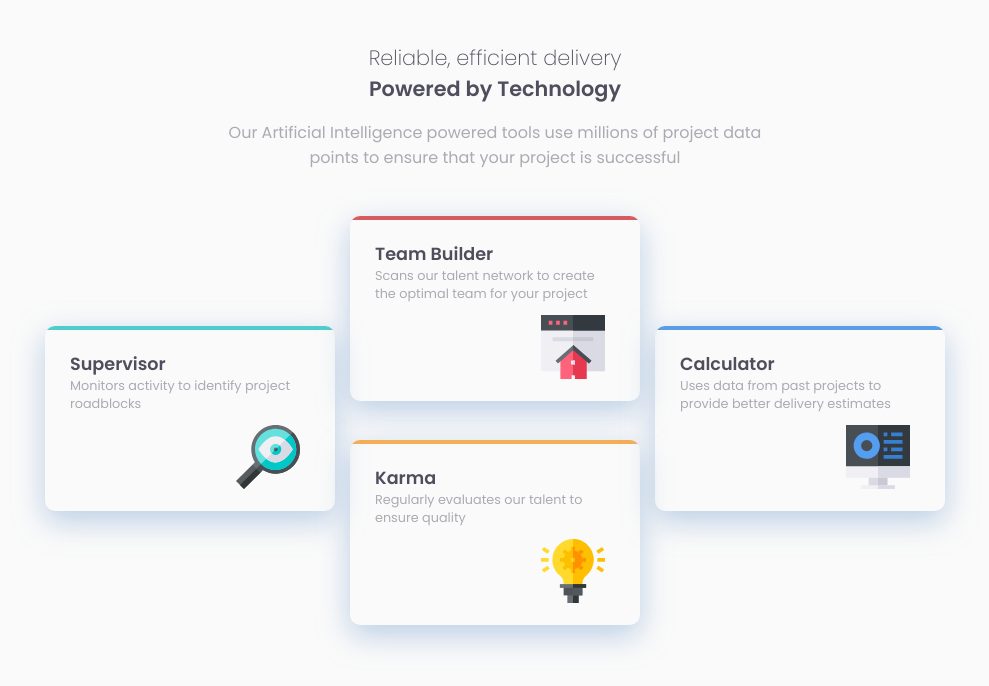
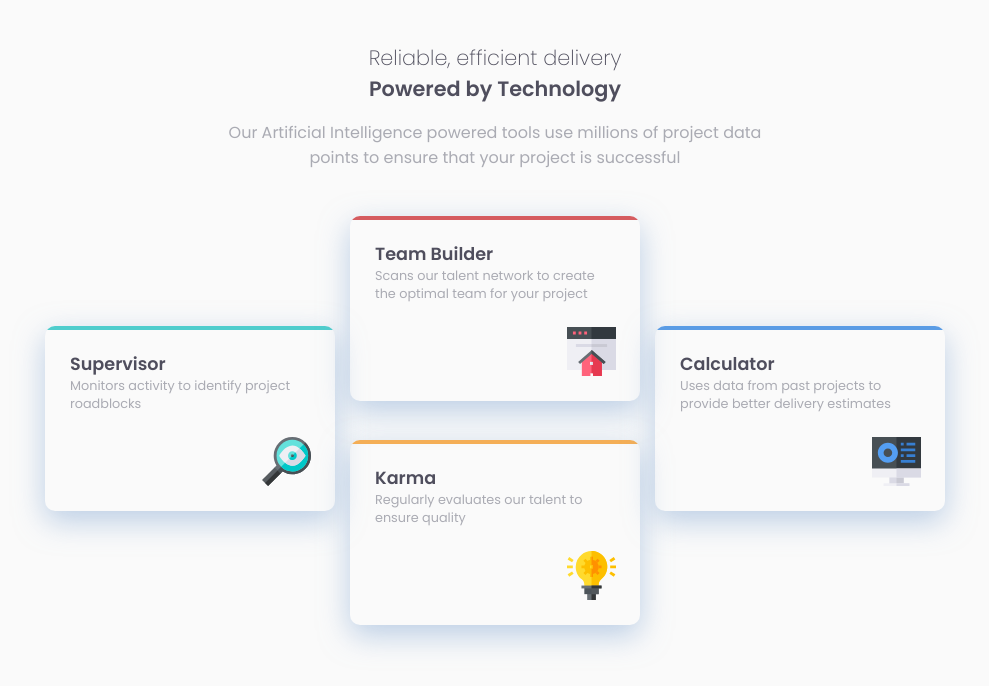
Before and after one commit to dduvanpantoja/four-card, a plain HTML site: page index.html in a window 1280 px wide. Shown: the whole page, without its empty margins (145-1134 px from the left). Drawn offline with Linux system fonts and the light colour scheme.

Commit message:
le agregue para la version de escritorio un tamaño a los iconos, pasandolos como imagen

```diff
--- a/asset/css/style.css
+++ b/asset/css/style.css
@@ -154,4 +154,17 @@ body {
   .card-description {
     font-size: 0.8rem;
   }
+
+ .card::after {
+    content: '';
+    position: absolute;
+    left: 0;
+    top: 0;
+    width: 100%;
+    height: 160px;
+    background-size: 17%;
+    background-image: var(--icon);
+    background-repeat: no-repeat;
+    background-position: 90% bottom;
+  }
 }
```
